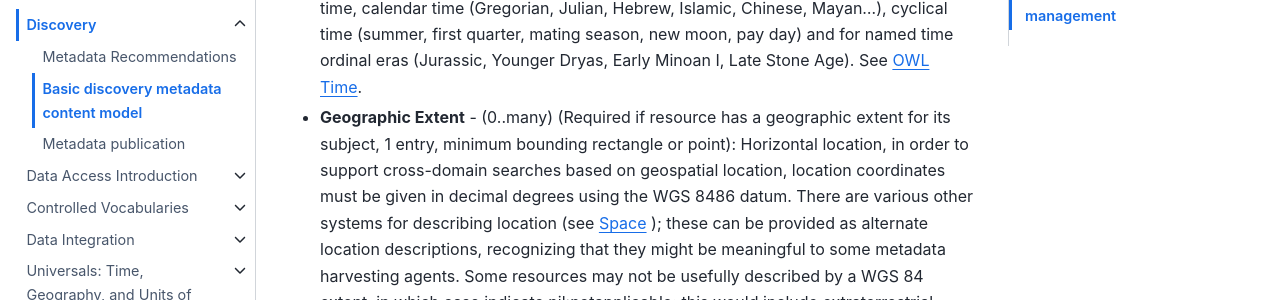
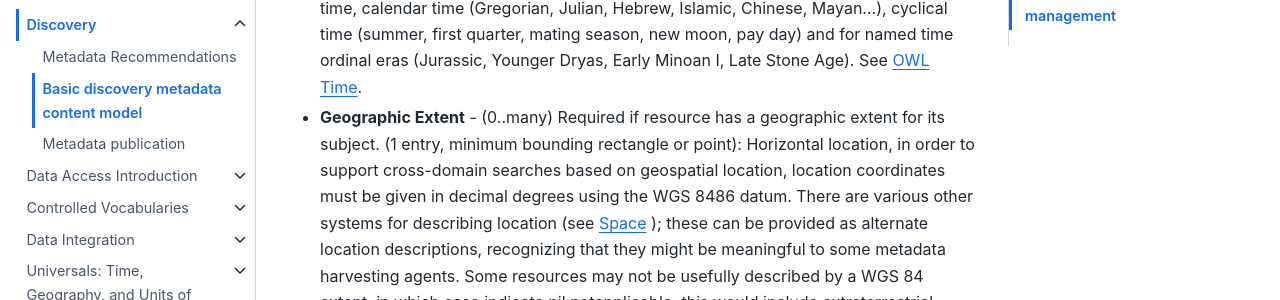
Before and after one commit to Cross-Domain-Interoperability-Framework/cdifbook, a Jupyter Book: the page built from metadata/contentmodel.md, in a window 1280 px wide and 900 px high, scrolled down 1767 px. Shown: the part 153-453 px from the top of the window. Built offline with Jupyter Book 1.0.4 settings and Sphinx 7.4.7 and the Sphinx Book theme 1.1.4, drawn with Linux system fonts in a browser that asks for light colours.

Commit message:
minot edit

```diff
--- a/metadata/contentmodel.md
+++ b/metadata/contentmodel.md
@@ -17,7 +17,7 @@ These are content elements for which every resource should have useful informati
 
 - **Variable** (0 to many entries): Required for datasets. The metadata about a dataset should include a list of variables that the dataset contains. Variable metadata should minimally specify the name of the variable as it appears in the dataset. That name should be, ideally, qualified by a controlled vocabulary or other semantic resource (e.g. represented by a resolvable URI), or minimally some descriptive text. Variable metadata should include as much content as needed for users to understand the type of the variable (e.g. measured, statistically derived, or simulated), its units, and any relevant reference systems for its values (see [Universals](../universals/univintro.md) ). Details of data structure and schema more closely related to interoperability, data integration, and usage than to data discovery are discussed in [tbd](tbd). Describing Data to Make it "Integration-Ready".
 - **Temporal Coverage** (0..1 entry) Required if resource content is specific to some time interval. The time interval represented by or the subject of the described resource. This could be the time interval when data were collected, or an archaeological or geological time interval that is the subject of the resource. Need to account for clock time, calendar time (Gregorian, Julian, Hebrew, Islamic, Chinese, Mayan...), cyclical time (summer, first quarter, mating season, new moon, pay day) and for named time ordinal eras (Jurassic, Younger Dryas, Early Minoan I, Late Stone Age). See [OWL Time](https://www.w3.org/TR/owl-time/).
-- **Geographic Extent** - (0..many)  (Required if resource has a geographic extent for its subject, 1 entry, minimum bounding rectangle or point): Horizontal location, in order to support cross-domain searches based on geospatial location, location coordinates must be given in decimal degrees using the WGS 8486 datum. There are various other systems for describing location (see [Space](../universals/univgeography.md) ); these can be provided as alternate location descriptions, recognizing that they might be meaningful to some metadata harvesting agents. Some resources may not be usefully described by a WGS 84 extent, in which case indicate nil:notapplicable; this would include extraterrestrial resources.
+- **Geographic Extent** - (0..many)  Required if resource has a geographic extent for its subject. (1 entry, minimum bounding rectangle or point): Horizontal location, in order to support cross-domain searches based on geospatial location, location coordinates must be given in decimal degrees using the WGS 8486 datum. There are various other systems for describing location (see [Space](../universals/univgeography.md) ); these can be provided as alternate location descriptions, recognizing that they might be meaningful to some metadata harvesting agents. Some resources may not be usefully described by a WGS 84 extent, in which case indicate nil:notapplicable; this would include extraterrestrial resources.
   - *Bounding Rectangle*: North Bounding Latitude, South Bounding Latitude, East Bounding Longitude, West Bounding Longitude. The minimum rectangle that completely contains the coverage extent for the resource content. Coordinate order and syntax are determined by the serialisation profile.
   - *Point*: Latitude, Longitude. A centroid point for the coverage extent of the resource, or the location of the resource content if a point location is appropriate. Coordinate order and syntax are determined by the serialisation profile.
   - *Named location*: Place name referenced to some gazetteer. Use scoped name pattern {label, authority, optional identifier} (see [placename](tbd) ).
```
